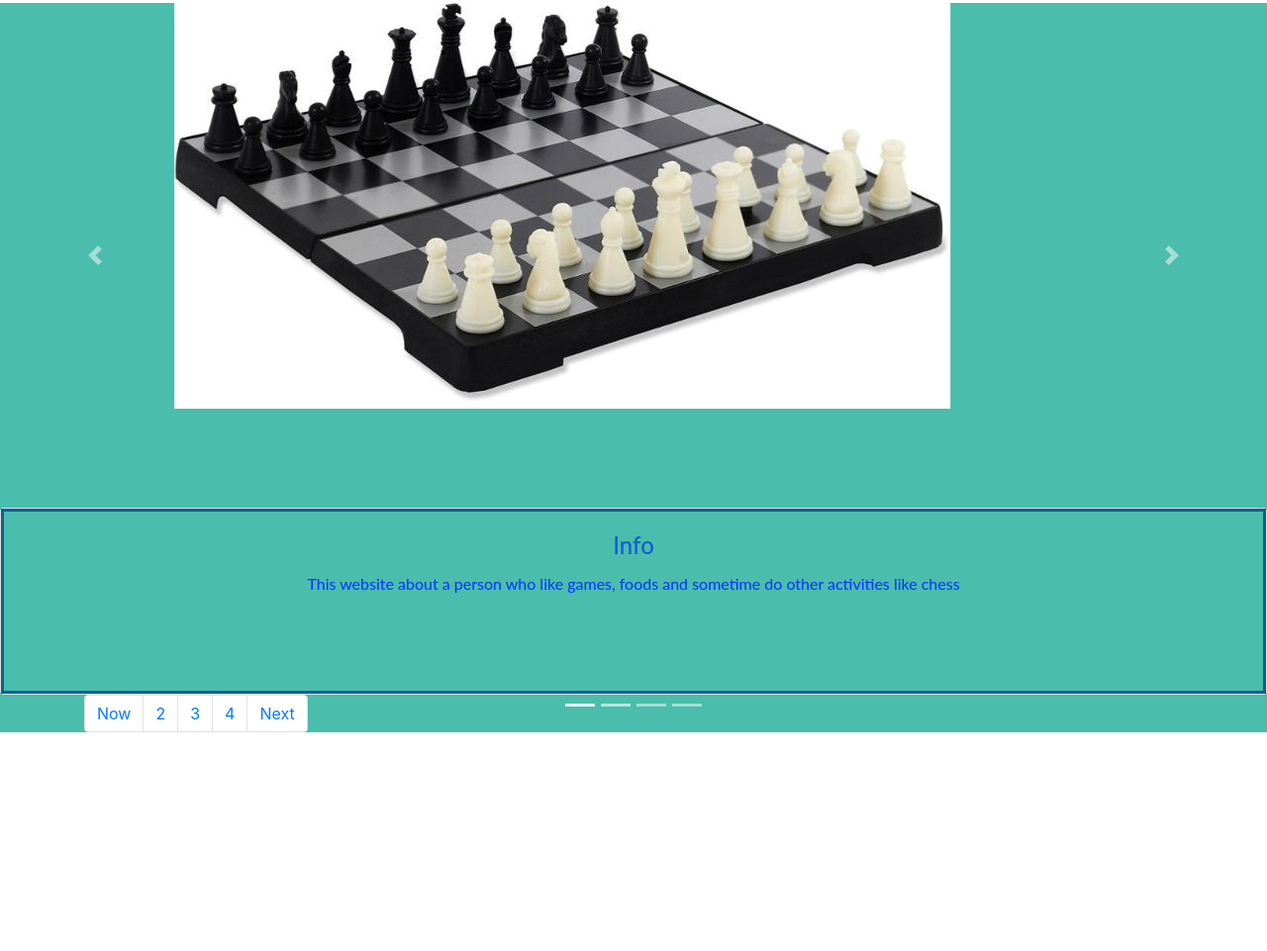
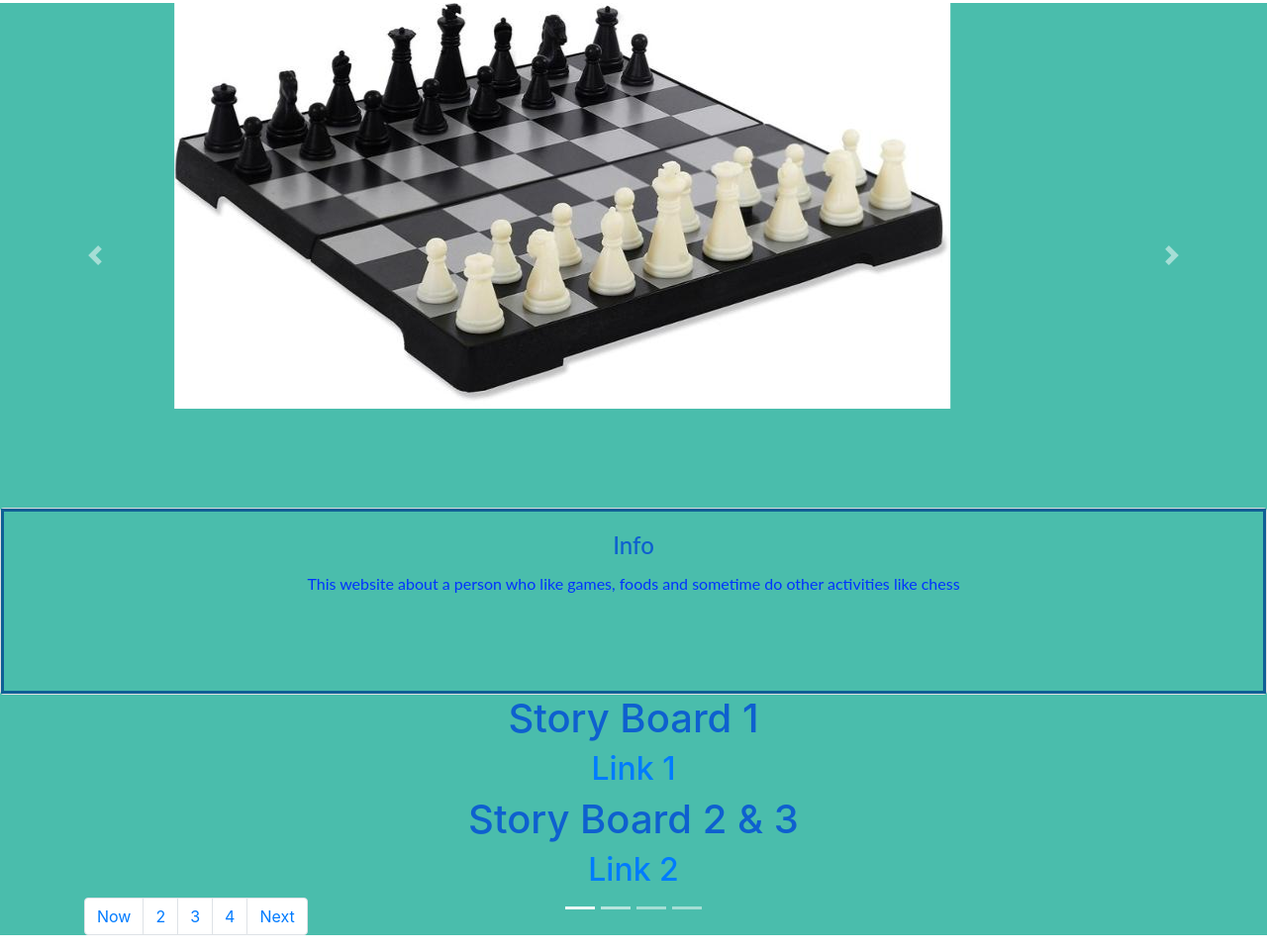
Before and after one commit to snminhaj/ecs1819-8, a plain HTML site: page webFinal/home.html in a window 1280 px wide. Shown: the part 287-1248 px from the top of the page at 99% size. Before the commit the page ends 1043 px from the top, so only its background shows below. Drawn offline with nearby package versions, Linux system fonts and the light colour scheme; files that its build step writes are made by us from their sources.

Commit message:
First commit

```diff
--- a/webFinal/home.html
+++ b/webFinal/home.html
@@ -100,6 +100,20 @@
 
   </div>
 </div>
+<div>
+    <h1>
+        Story Board 1
+    </h1>
+    <h2>
+        <a href="image 2/IMG_1154.jpg">Link 1</a>
+    </h2>
+    <h1>
+        Story Board 2 & 3
+    </h1>
+    <h2>
+        <a href="image 2/IMG_1155.jpg">Link 2</a>
+    </h2>
+</div>
 
 <div class="container">
   <ul class="pagination">
--- a/webFinal/styles.css
+++ b/webFinal/styles.css
@@ -1,7 +1,7 @@
 .jumbotron{text-align: center; font-family:'Lato', sans-serif; color: #5680E9; background-color: #66FCF1 !important; }
 
 div {
-    background-color: #4ABDAC; text-align: center;
+    background-color: #4ABDAC; text-align: center; color:  #0E60CF;
 }
 .carousel-inner{
     height: 510px;
```
Also changed, not shown: webFinal/game.html (+7 -9 lines), webFinal/image 2/IMG_1154.jpg (added), webFinal/image 2/IMG_1155.jpg (added), webFinal/image 2/hat123.png (added), webFinal/image 2/lion.png (added), webFinal/image 2/mario.png (added), webFinal/jj.css (line endings or trailing spaces).
